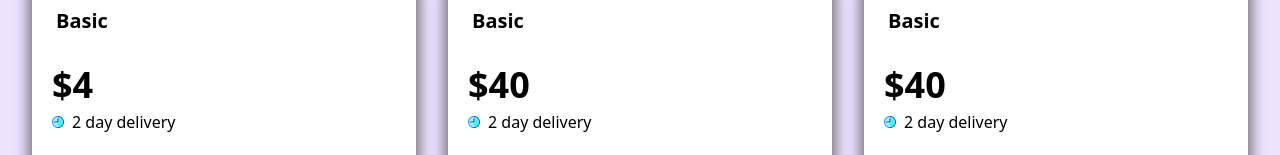
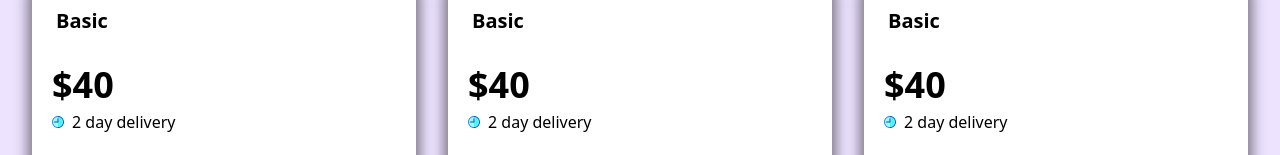
Before and after one commit to PupilAI/Pupil, an Angular app: page /about in a window 1280 px wide. Shown: the part 301-456 px from the top of the page. Built offline with nearby package versions, Linux system fonts and the light colour scheme.

Commit message:
finished design billing

```diff
--- a/src/app/pages/about/about.component.html
+++ b/src/app/pages/about/about.component.html
@@ -9,7 +9,7 @@
     <div
       class="w-full h-[calc(4vw)] flex md:justify-start items-center md:text-4xl md:ml-5 font-bold"
     >
-      <div class="">$4</div>
+      <div class="">$40</div>
     </div>
 
     <div class="flex-col pl-5 mr-5 mb-6">
```
